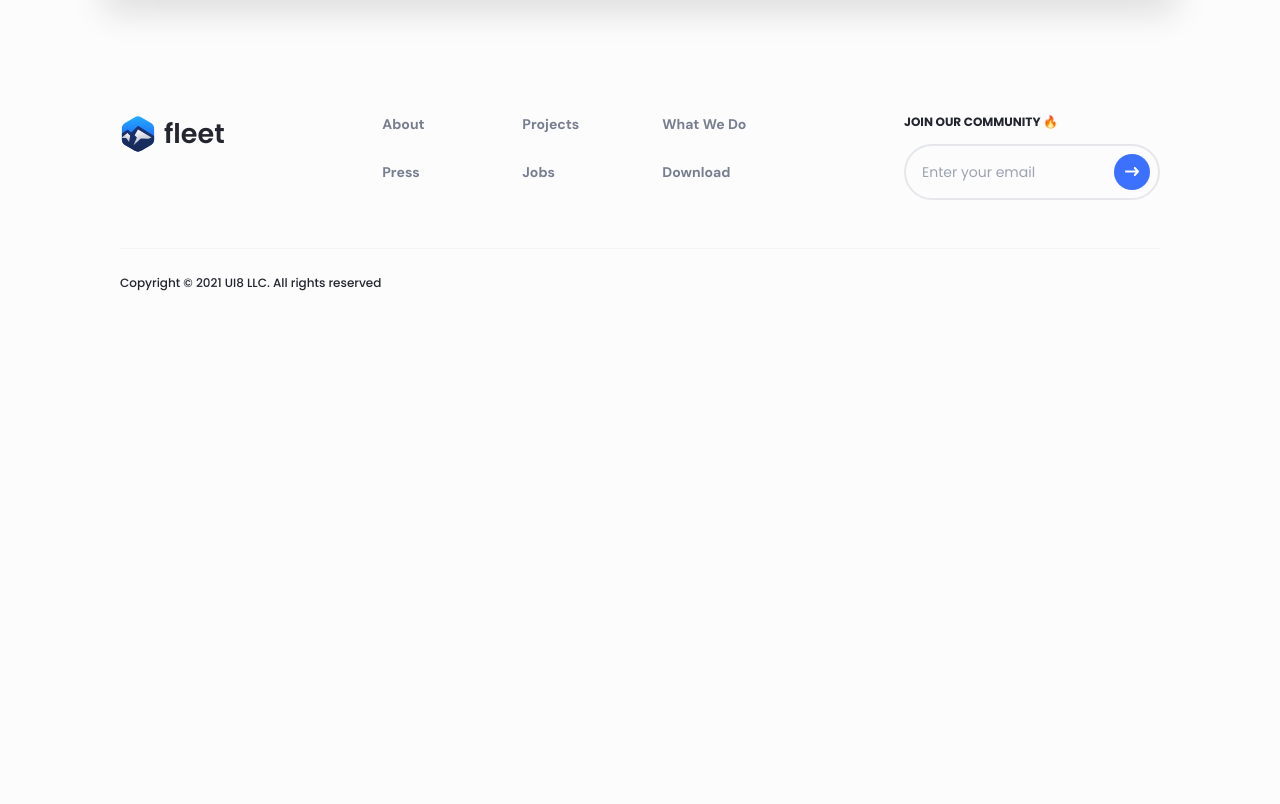
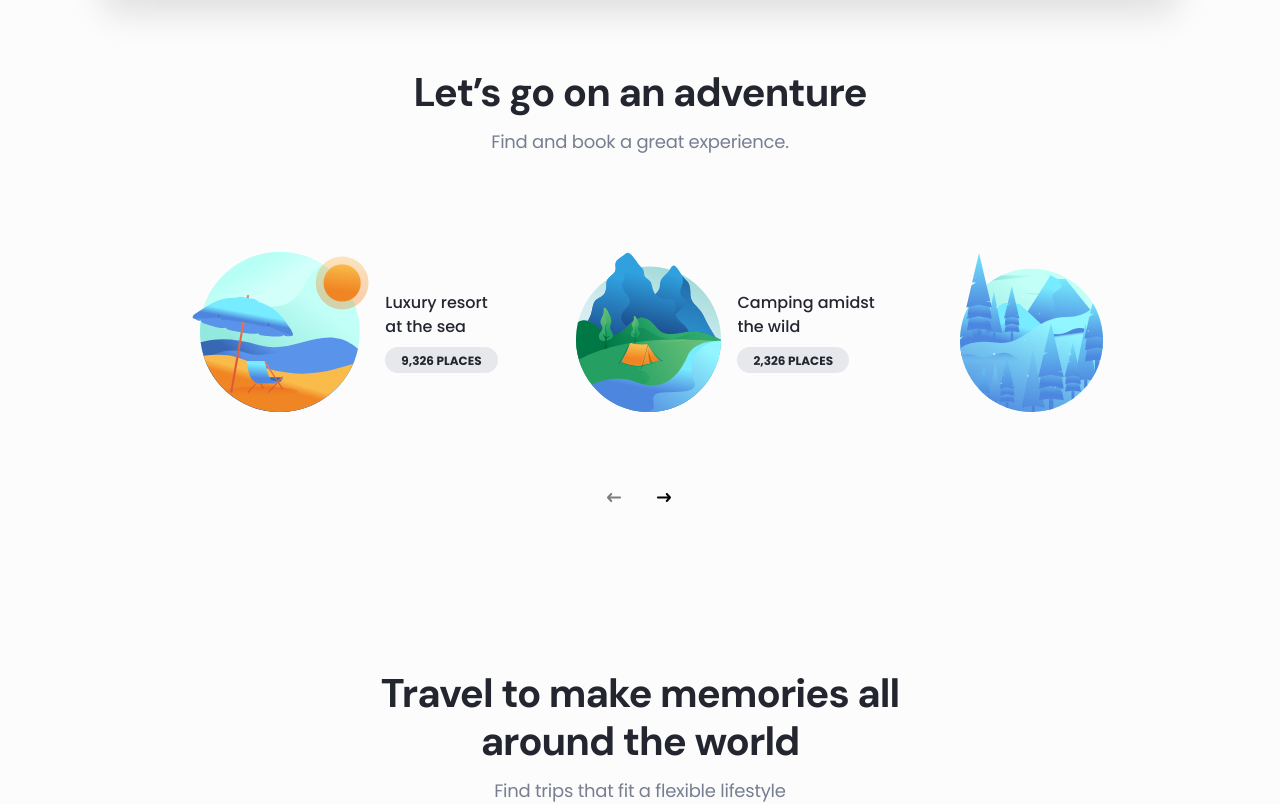
Before and after one commit to hasanlashgari01/fleet-react, a React (Vite) app: page /flights in a window 1280 px wide. Shown: the part 1060-1864 px from the top of the page. Before the commit the page ends 1377 px from the top, so only its background shows below. Built offline with nearby package versions, Linux system fonts and the light colour scheme.

Commit message:
add adventure and about components

```diff
--- a/src/pages/Flights/Index.jsx
+++ b/src/pages/Flights/Index.jsx
@@ -1,9 +1,13 @@
 import Hero from "../home/Hero";
+import Adventure from "../home/Adventure";
+import About from "../home/About";
 
 function Index() {
     return (
         <>
             <Hero bgId="hero-flights" />
+            <Adventure />
+            <About />
         </>
     );
 }
```
